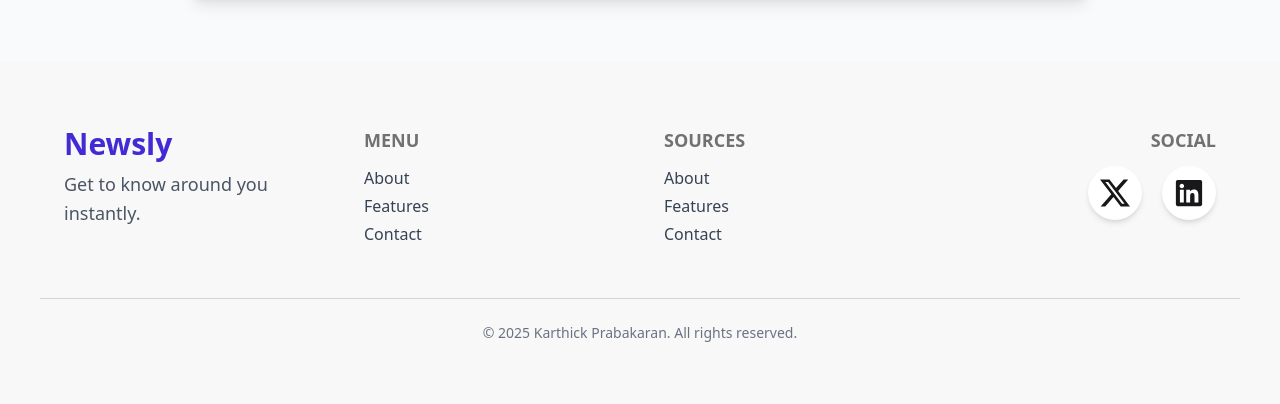
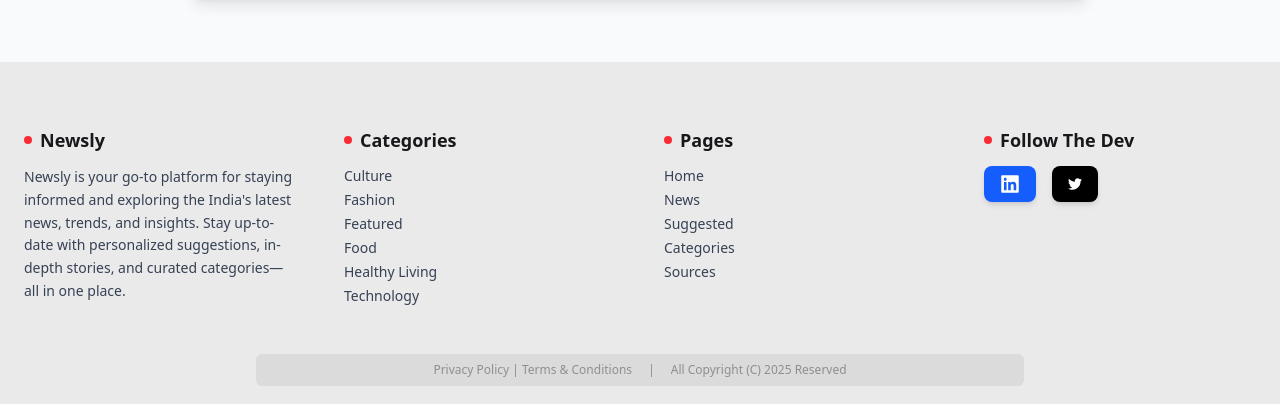
Before and after one commit to karthickprabakaran/Newsly, a React (Vite) app in the folder Frontend/: page / in a window 1280 px wide. Shown: the part 548-952 px from the top of the page. Built offline with nearby package versions, Linux system fonts and the light colour scheme.

Commit message:
Coded The Footer

```diff
--- a/Frontend/src/Components/Footer.tsx
+++ b/Frontend/src/Components/Footer.tsx
@@ -1,75 +1,77 @@
 import { BsTwitterX } from "react-icons/bs";
-import { FaLinkedin } from "react-icons/fa";
+import { FaLinkedin, FaTwitter } from "react-icons/fa";
 
 const Footer = () => {
   return (
-    <footer className="bg-base-200 text-base-content px-10 py-16">
-      <div className="max-w-6xl mx-auto grid grid-cols-1 sm:grid-cols-2 lg:grid-cols-4 gap-12 items-start">
-        {/* Brand Section */}
-        <aside>
-          <h2 className="text-3xl font-bold text-primary mb-2">Newsly</h2>
-          <p className="text-lg text-gray-600 leading-relaxed">
-            Get to know around you instantly.
+    <footer className="bg-[#eaeaeb] px-6 pt-16 pb-6 w-full">
+      <div className="max-w-7xl mx-auto grid grid-cols-1 md:grid-cols-2 lg:grid-cols-4 gap-12">
+        {/* Newsly Info */}
+        <div>
+          <h2 className="flex items-center text-lg font-semibold mb-3">
+            <span className="inline-block w-2 h-2 bg-red-500 rounded-full mr-2"></span>Newsly
+          </h2>
+          <p className="text-gray-700 text-sm leading-relaxed">
+            Newsly is your go-to platform for staying informed and exploring the India's latest news, trends, and insights. Stay up-to-date with personalized suggestions, in-depth stories, and curated categories—all in one place.
           </p>
-        </aside>
-
-        {/* Menu Section */}
-        <nav className="flex flex-col sm:items-start">
-          <h6 className="footer-title text-lg font-semibold mb-3">Menu</h6>
-          <a href="#" className="link link-hover text-gray-700 text-base mb-1">
-            About
-          </a>
-          <a href="#" className="link link-hover text-gray-700 text-base mb-1">
-            Features
-          </a>
-          <a href="#" className="link link-hover text-gray-700 text-base mb-1">
-            Contact
-          </a>
-        </nav>
-
-        {/* Sources Section */}
-        <nav className="flex flex-col sm:items-start">
-          <h6 className="footer-title text-lg font-semibold mb-3">Sources</h6>
-          <a href="#" className="link link-hover text-gray-700 text-base mb-1">
-            About
-          </a>
-          <a href="#" className="link link-hover text-gray-700 text-base mb-1">
-            Features
-          </a>
-          <a href="#" className="link link-hover text-gray-700 text-base mb-1">
-            Contact
-          </a>
-        </nav>
-
-        {/* Social Section */}
-        <nav className="flex flex-col sm:items-end">
-          <h6 className="footer-title text-lg font-semibold mb-3">Social</h6>
-          <div className="flex gap-5 text-3xl">
+        </div>
+        {/* Categories */}
+        <div>
+          <h2 className="flex items-center text-lg font-semibold mb-3">
+            <span className="inline-block w-2 h-2 bg-red-500 rounded-full mr-2"></span>Categories
+          </h2>
+          <ul className="text-gray-700 text-sm space-y-1">
+            <li>Culture</li>
+            <li>Fashion</li>
+            <li>Featured</li>
+            <li>Food</li>
+            <li>Healthy Living</li>
+            <li>Technology</li>
+          </ul>
+        </div>
+        {/* Pages */}
+        <div>
+          <h2 className="flex items-center text-lg font-semibold mb-3">
+            <span className="inline-block w-2 h-2 bg-red-500 rounded-full mr-2"></span>Pages
+          </h2>
+          <ul className="text-gray-700 text-sm space-y-1">
+            <li>Home</li>
+            <li>News</li>
+            <li>Suggested</li>
+            <li>Categories</li>
+            <li>Sources</li>
+          </ul>
+        </div>
+        {/* Follow The Dev / Social */}
+        <div>
+          <h2 className="flex items-center text-lg font-semibold mb-3">
+            <span className="inline-block w-2 h-2 bg-red-500 rounded-full mr-2"></span>Follow The Dev
+          </h2>
+          <div className="flex gap-4 mt-2">
+            {/* Instagram */}
+            <a
+              href="https://linkedin.com"
+              className="flex items-center gap-2 px-4 py-2 rounded-lg text-white font-medium text-sm shadow-md bg-blue-600 hover:bg-blue-800 hover:scale-105 transition-transform"
+              target="_blank" rel="noopener noreferrer"
+            >
+              <FaLinkedin className="w-5 h-5" />
+            </a>
+            {/* Twitter */}
             <a
               href="https://twitter.com"
-              target="_blank"
-              rel="noopener noreferrer"
-              aria-label="Twitter"
-              className="p-3 bg-white rounded-full shadow-md hover:shadow-lg hover:text-primary transition-all duration-300"
+              className="bg-black hover:bg-blue-500 text-white px-4 py-2 rounded-lg flex items-center gap-2 font-medium text-sm shadow-md hover:scale-105 transition-transform"
+              target="_blank" rel="noopener noreferrer"
             >
-              <BsTwitterX />
-            </a>
-            <a
-              href="https://linkedin.com"
-              target="_blank"
-              rel="noopener noreferrer"
-              aria-label="LinkedIn"
-              className="p-3 bg-white rounded-full shadow-md hover:shadow-lg hover:text-primary transition-all duration-300"
-            >
-              <FaLinkedin />
+              <FaTwitter />
             </a>
           </div>
-        </nav>
+        </div>
       </div>
-
-      {/* Footer Bottom */}
-      <div className="mt-12 border-t border-gray-300 pt-6 text-center text-sm text-gray-500">
-        © {new Date().getFullYear()} Karthick Prabakaran. All rights reserved.
+      <div className="mt-12">
+        <div className="rounded-md bg-[#dbdbdb] px-4 py-2 text-center text-xs text-[#8f8f8f] mx-auto max-w-3xl">
+          Privacy Policy | Terms & Conditions
+          <span className="mx-4">|</span>
+          All Copyright (C) {new Date().getFullYear()} Reserved
+        </div>
       </div>
     </footer>
   );
```
